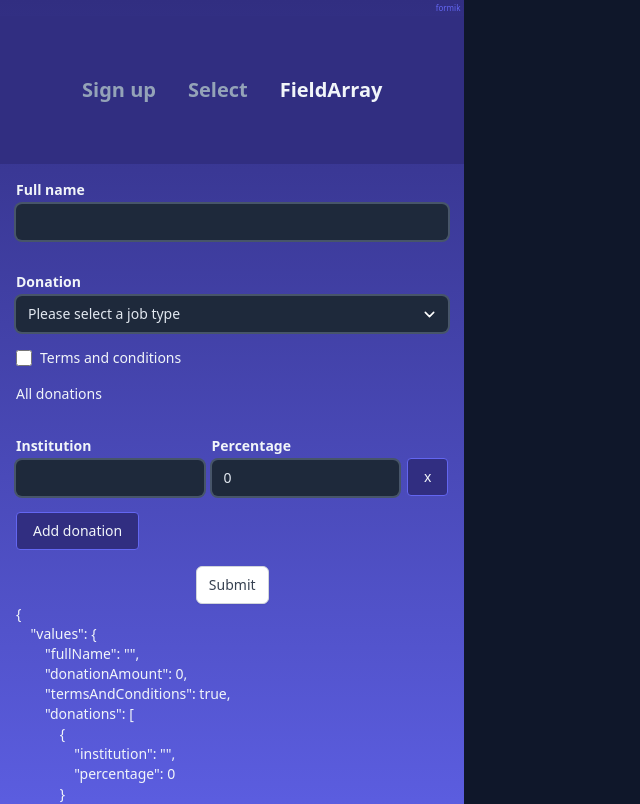
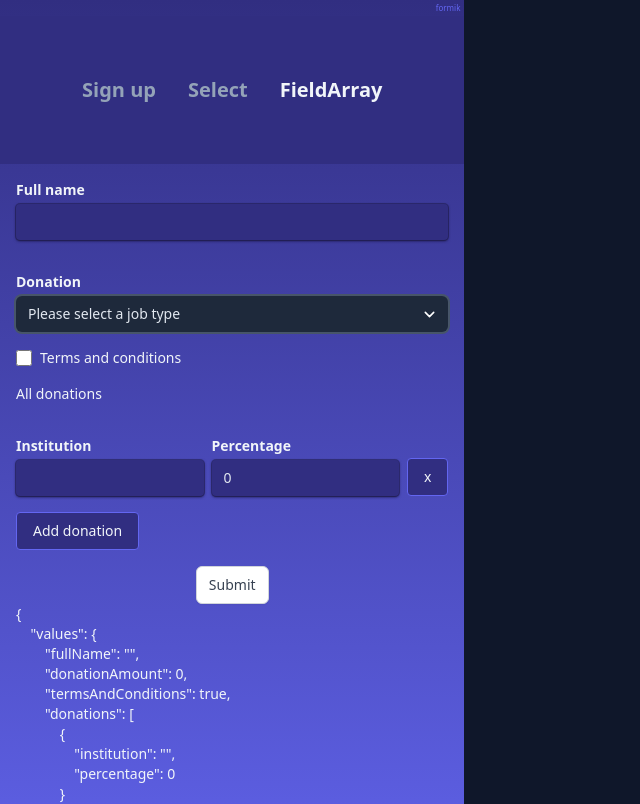
Before and after one commit to maxzz/forms-formik, a React (Vite) app: page / in a window 1280 px wide. Shown: the top 804 px of the page, without its empty margins (0-640 px from the left). Built offline with nearby package versions, Linux system fonts and the light colour scheme.

Commit message:
WIP. update CustomInput

```diff
--- a/src/components/Form2/CustomInput.tsx
+++ b/src/components/Form2/CustomInput.tsx
@@ -2,6 +2,13 @@ import { InputHTMLAttributes } from "react";
 import { useField } from "formik";
 import { ErrorHint } from "../../ui";
 import { classNames } from "../../utils/classnames";
+
+const customInputClasses = "\
+px-3 py-2 w-full \
+text-slate-200 bg-indigo-900 placeholder:text-slate-500 \
+ring-indigo-950/50 focus:ring-indigo-800 ring-1 \
+rounded shadow shadow-indigo-950 outline-none \
+";
 
 export function CustomInput({ label, ...rest }: { label: string; name: string; } & InputHTMLAttributes<HTMLInputElement>) {
     const [field, meta] = useField(rest);
@@ -17,10 +24,7 @@ export function CustomInput({ label, ...rest }: { label: string; name: string; }
                 {...field}
                 {...rest}
                 className={classNames(
-                    "px-3 py-2 w-full rounded",
-                    `text-slate-200 bg-slate-800
-                    placeholder:text-slate-500 ring-slate-600 focus:ring-sky-600
-                    ring-2 rounded-md outline-none`,
+                    customInputClasses,
                     hasError && "ring-red-400 ring-2",
                 )}
             />
```
